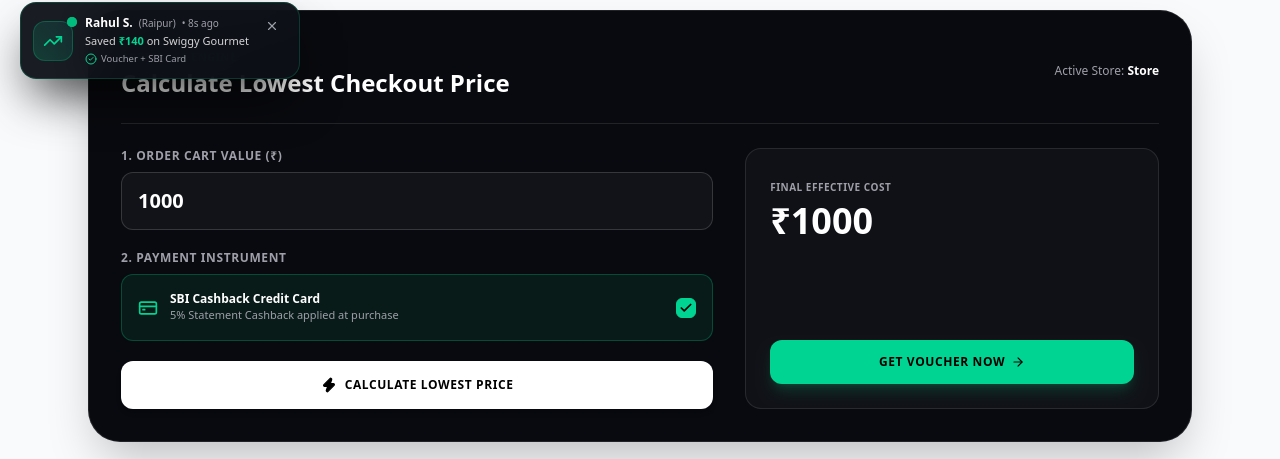
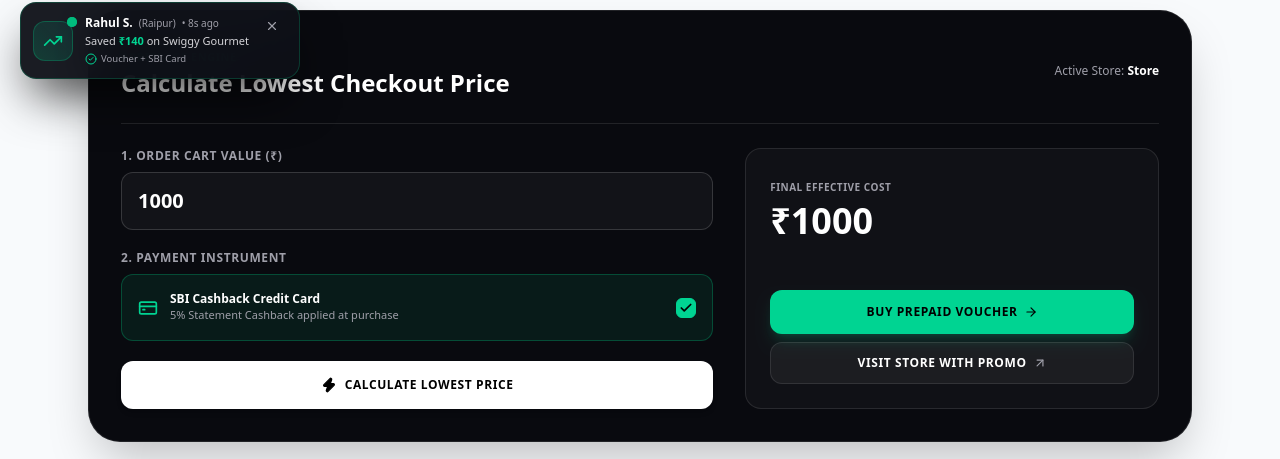
Before and after one commit to ashishsuresh02/savings-engine, a Next.js app: page / in a window 1280 px wide. Shown: the part 701-1160 px from the top of the page. Built offline with nearby package versions, Linux system fonts and the light colour scheme; no server answers; the database is empty.

Commit message:
added design

```diff
--- a/src/app/page.tsx
+++ b/src/app/page.tsx
@@ -605,34 +605,28 @@ export default function Home() {
                 )}
               </div>
 
-              {result && (
-                <div className="pt-4 border-t border-white/10 space-y-1.5 text-xs text-zinc-300 my-4">
-                  <div className="flex justify-between">
-                    <span>Wholesale Voucher Cut:</span>
-                    <span className="font-bold text-emerald-400">-₹{result.breakdown.voucherCut}</span>
-                  </div>
-                  {result.breakdown.couponCut > 0 && (
-                    <div className="flex justify-between">
-                      <span>Promo ({result.breakdown.couponCode}):</span>
-                      <span className="font-bold text-emerald-400">-₹{result.breakdown.couponCut}</span>
-                    </div>
-                  )}
-                  {result.breakdown.cardCashback > 0 && (
-                    <div className="flex justify-between">
-                      <span>5% Card Return:</span>
-                      <span className="font-bold text-emerald-400">-₹{result.breakdown.cardCashback}</span>
-                    </div>
-                  )}
-                </div>
-              )}
+              {/* Actions: Dono monetization channels ek sath */}
+              <div className="space-y-2 mt-6">
+                {/* Channel 1: Arbitrage Voucher Sale (Aapka Direct Profit) */}
+                <button
+                  onClick={() => setIsCheckoutOpen(true)}
+                  className="w-full py-3.5 rounded-xl bg-emerald-400 hover:bg-emerald-300 text-black font-black text-xs uppercase tracking-wider transition shadow-lg shadow-emerald-500/20 flex items-center justify-center gap-1.5"
+                >
+                  <span>Buy Prepaid Voucher</span>
+                  <ArrowRight className="w-3.5 h-3.5" />
+                </button>
 
-              <button
-                onClick={() => setIsCheckoutOpen(true)}
-                className="mt-4 w-full py-3.5 rounded-xl bg-emerald-400 hover:bg-emerald-300 text-black font-black text-xs uppercase tracking-wider transition shadow-lg shadow-emerald-500/20 flex items-center justify-center gap-1.5"
-              >
-                <span>Get Voucher Now</span>
-                <ArrowRight className="w-3.5 h-3.5" />
-              </button>
+                {/* Channel 2: Affiliate Link (Redirect with Tracking) */}
+                <a
+                  href={brands.find(b => b.slug === selectedBrand)?.buy_url || 'https://google.com'}
+                  target="_blank"
+                  rel="noopener noreferrer"
+                  className="w-full py-3 rounded-xl bg-white/5 hover:bg-white/10 border border-white/10 text-white font-bold text-xs uppercase tracking-wider transition flex items-center justify-center gap-1.5"
+                >
+                  <span>Visit Store with Promo</span>
+                  <ArrowUpRight className="w-3.5 h-3.5 text-zinc-400" />
+                </a>
+              </div>
             </div>
           </div>
         </div>
```
